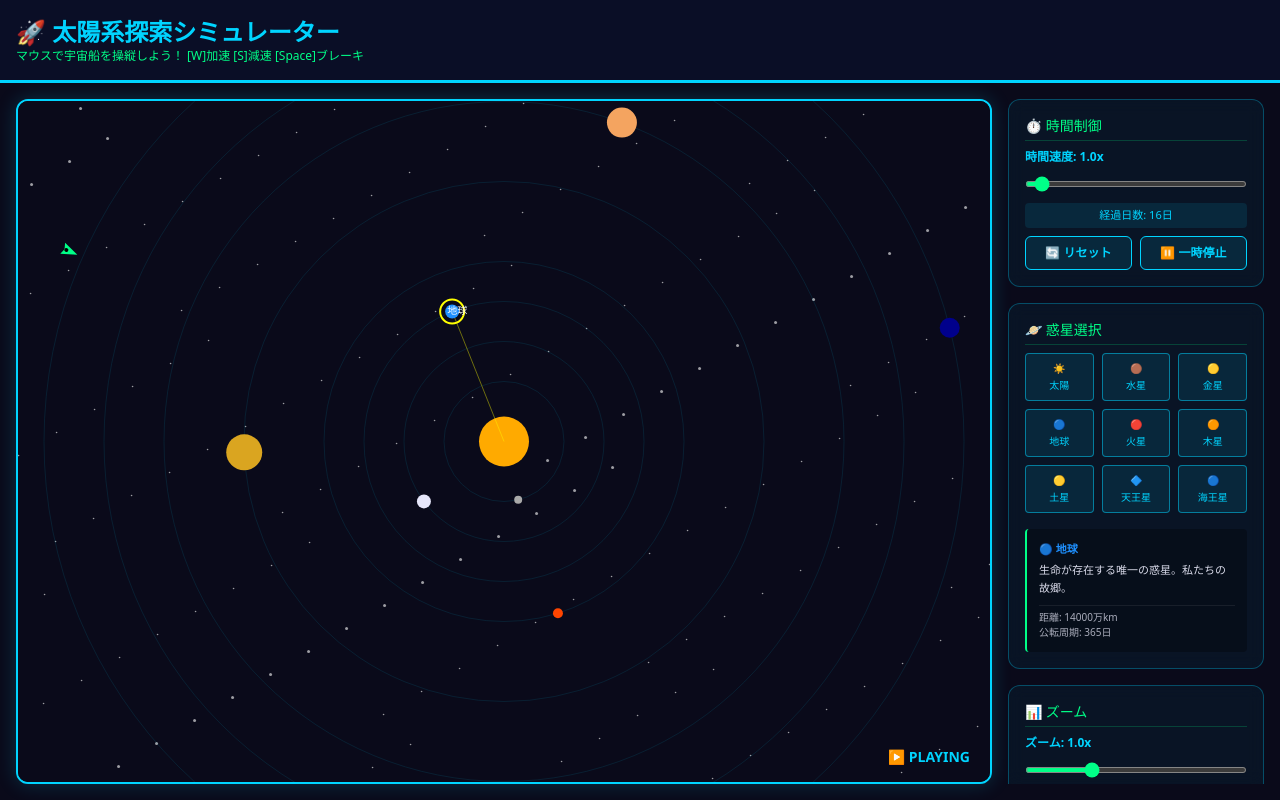
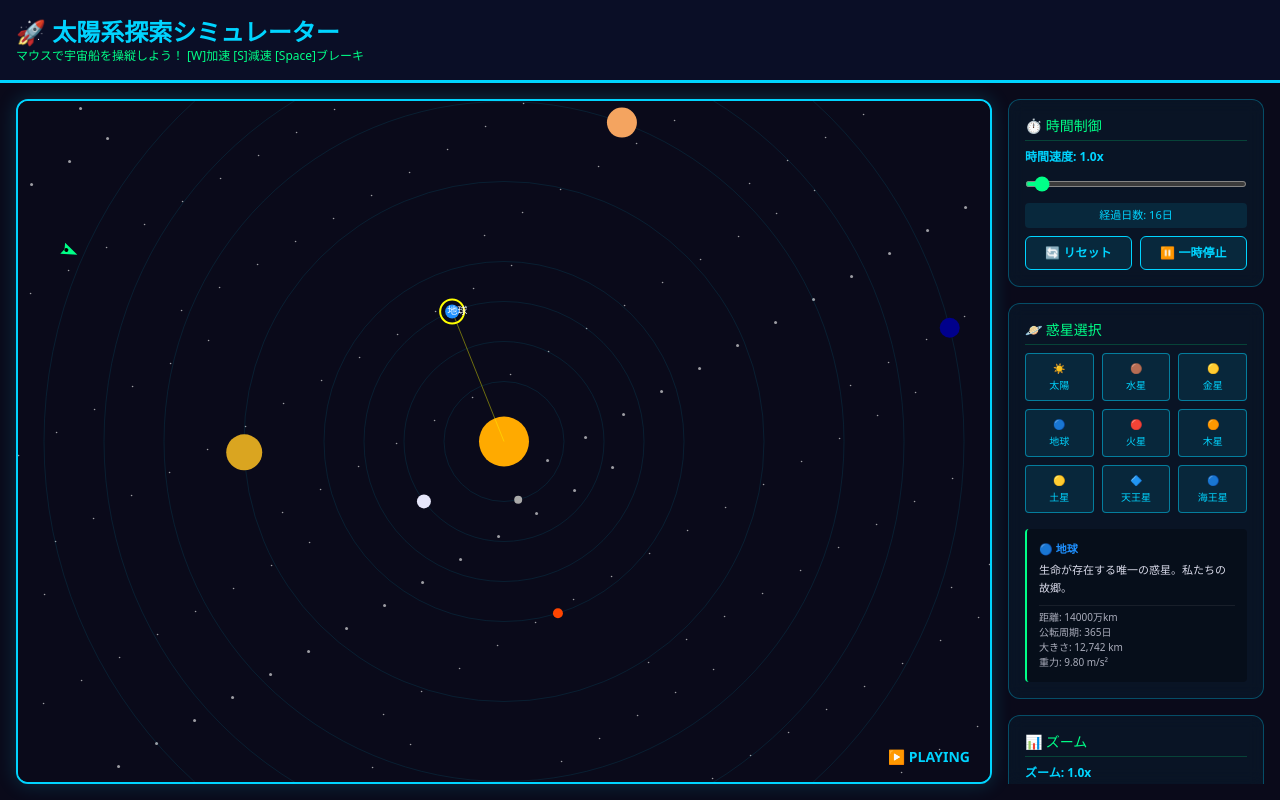
Before and after one commit to iidaatcnt/solar-system-explorer, a Next.js app: page / in a window 1280 px wide. Built offline with nearby package versions, Linux system fonts and the light colour scheme.

Commit message:
Add gravity and diameter to planet info

```diff
--- a/src/app/page.tsx
+++ b/src/app/page.tsx
@@ -13,18 +13,20 @@ interface Planet {
   angle: number;
   speed: number;
   info: string;
+  gravity: string;
+  diameter: string;
 }
 
 const PLANETS_DATA: Record<PlanetKey, Planet> = {
-  sun: { name: '☀️ 太陽', color: '#ffaa00', radius: 25, distance: 0, angle: 0, speed: 0, info: '太陽系の中心。全ての命の源。' },
-  mercury: { name: '🟤 水星', color: '#a9a9a9', radius: 4, distance: 60, angle: 0, speed: 0.04, info: '太陽に最も近い惑星。大気はほとんどない。' },
-  venus: { name: '🟡 金星', color: '#e6e6fa', radius: 7, distance: 100, angle: 2, speed: 0.015, info: '最も高温な惑星。厚い雲に覆われている。' },
-  earth: { name: '🔵 地球', color: '#1e90ff', radius: 7, distance: 140, angle: 4, speed: 0.01, info: '生命が存在する唯一の惑星。私たちの故郷。' },
-  mars: { name: '🔴 火星', color: '#ff4500', radius: 5, distance: 180, angle: 1, speed: 0.008, info: '赤い惑星。かつて水が存在した痕跡がある。' },
-  jupiter: { name: '🟠 木星', color: '#daa520', radius: 18, distance: 260, angle: 3, speed: 0.003, info: '太陽系最大の巨大ガス惑星。' },
-  saturn: { name: '🟡 土星', color: '#f4a460', radius: 15, distance: 340, angle: 5, speed: 0.002, info: '美しい環を持つ惑星。ガスでできている。' },
-  uranus: { name: '🔷 天王星', color: '#00ced1', radius: 10, distance: 400, angle: 2, speed: 0.0015, info: '氷の巨大惑星。自転軸が横倒しになっている。' },
-  neptune: { name: '🔵 海王星', color: '#00008b', radius: 10, distance: 460, angle: 6, speed: 0.001, info: '最も遠い惑星。強い嵐が吹き荒れている。' }
+  sun: { name: '☀️ 太陽', color: '#ffaa00', radius: 25, distance: 0, angle: 0, speed: 0, info: '太陽系の中心。全ての命の源。', gravity: '274.0 m/s²', diameter: '1,392,700 km' },
+  mercury: { name: '🟤 水星', color: '#a9a9a9', radius: 4, distance: 60, angle: 0, speed: 0.04, info: '太陽に最も近い惑星。大気はほとんどない。', gravity: '3.7 m/s²', diameter: '4,879 km' },
+  venus: { name: '🟡 金星', color: '#e6e6fa', radius: 7, distance: 100, angle: 2, speed: 0.015, info: '最も高温な惑星。厚い雲に覆われている。', gravity: '8.87 m/s²', diameter: '12,104 km' },
+  earth: { name: '🔵 地球', color: '#1e90ff', radius: 7, distance: 140, angle: 4, speed: 0.01, info: '生命が存在する唯一の惑星。私たちの故郷。', gravity: '9.80 m/s²', diameter: '12,742 km' },
+  mars: { name: '🔴 火星', color: '#ff4500', radius: 5, distance: 180, angle: 1, speed: 0.008, info: '赤い惑星。かつて水が存在した痕跡がある。', gravity: '3.71 m/s²', diameter: '6,779 km' },
+  jupiter: { name: '🟠 木星', color: '#daa520', radius: 18, distance: 260, angle: 3, speed: 0.003, info: '太陽系最大の巨大ガス惑星。', gravity: '24.79 m/s²', diameter: '139,820 km' },
+  saturn: { name: '🟡 土星', color: '#f4a460', radius: 15, distance: 340, angle: 5, speed: 0.002, info: '美しい環を持つ惑星。ガスでできている。', gravity: '10.44 m/s²', diameter: '116,460 km' },
+  uranus: { name: '🔷 天王星', color: '#00ced1', radius: 10, distance: 400, angle: 2, speed: 0.0015, info: '氷の巨大惑星。自転軸が横倒しになっている。', gravity: '8.69 m/s²', diameter: '50,724 km' },
+  neptune: { name: '🔵 海王星', color: '#00008b', radius: 10, distance: 460, angle: 6, speed: 0.001, info: '最も遠い惑星。強い嵐が吹き荒れている。', gravity: '11.15 m/s²', diameter: '49,244 km' }
 };
 
 export default function Home() {
@@ -399,8 +401,10 @@ export default function Home() {
                   <div className="font-bold mb-1" style={{ color: selectedPlanetInfo.color }}>{selectedPlanetInfo.name}</div>
                   <div className="mb-2 leading-relaxed opacity-90">{selectedPlanetInfo.info}</div>
                   <div className="text-[10px] opacity-70 border-t border-white/10 pt-1">
-                    距離: {selectedPlanetInfo.distance * 100}万km<br />
-                    公転周期: {selectedPlanetInfo.speed > 0 ? (365 / (selectedPlanetInfo.speed / 0.01)).toFixed(0) : '---'}日
+                    <div>距離: {selectedPlanetInfo.distance * 100}万km</div>
+                    <div>公転周期: {selectedPlanetInfo.speed > 0 ? (365 / (selectedPlanetInfo.speed / 0.01)).toFixed(0) : '---'}日</div>
+                    <div>大きさ: {selectedPlanetInfo.diameter}</div>
+                    <div>重力: {selectedPlanetInfo.gravity}</div>
                   </div>
                 </>
               ) : '惑星を選択してください'}
```
